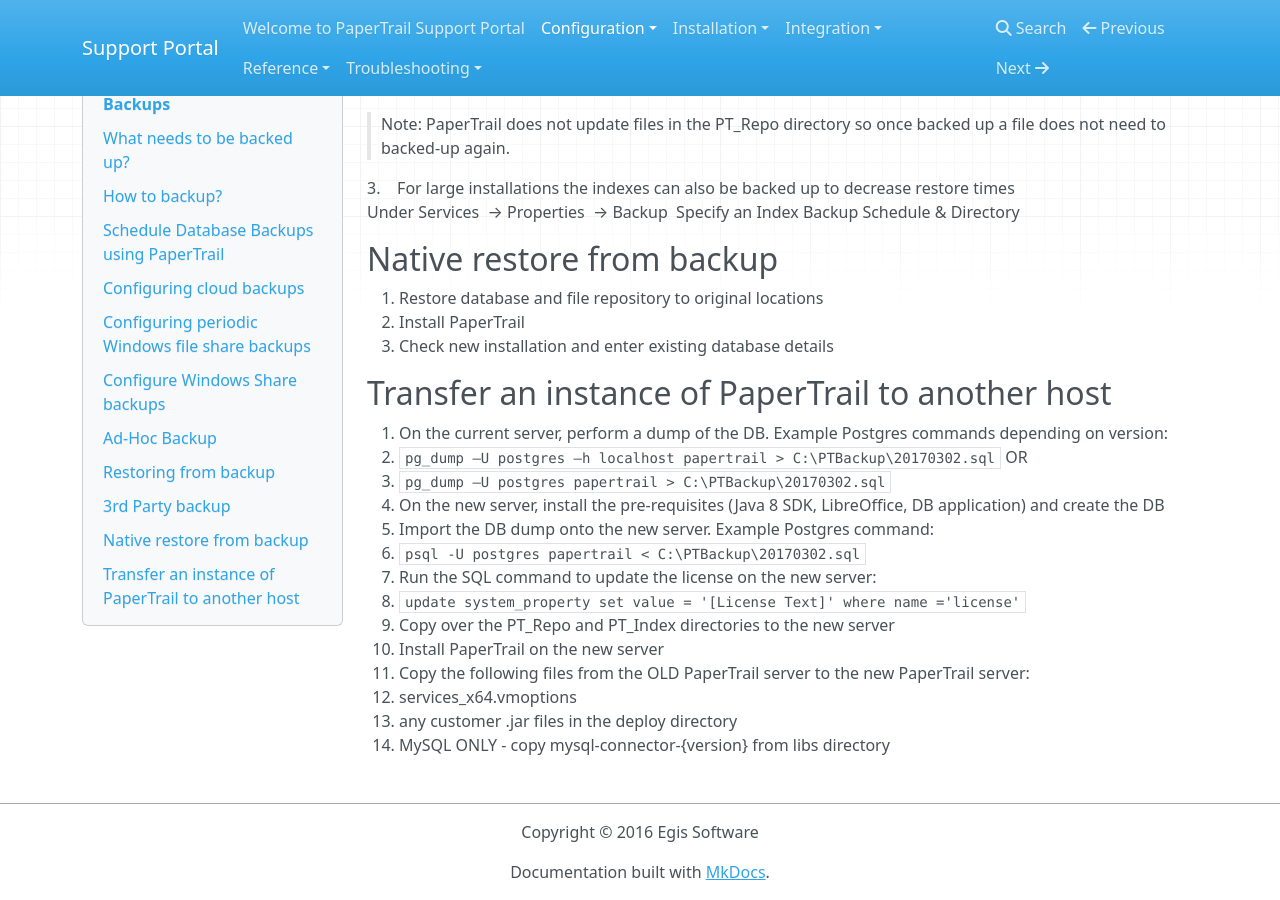
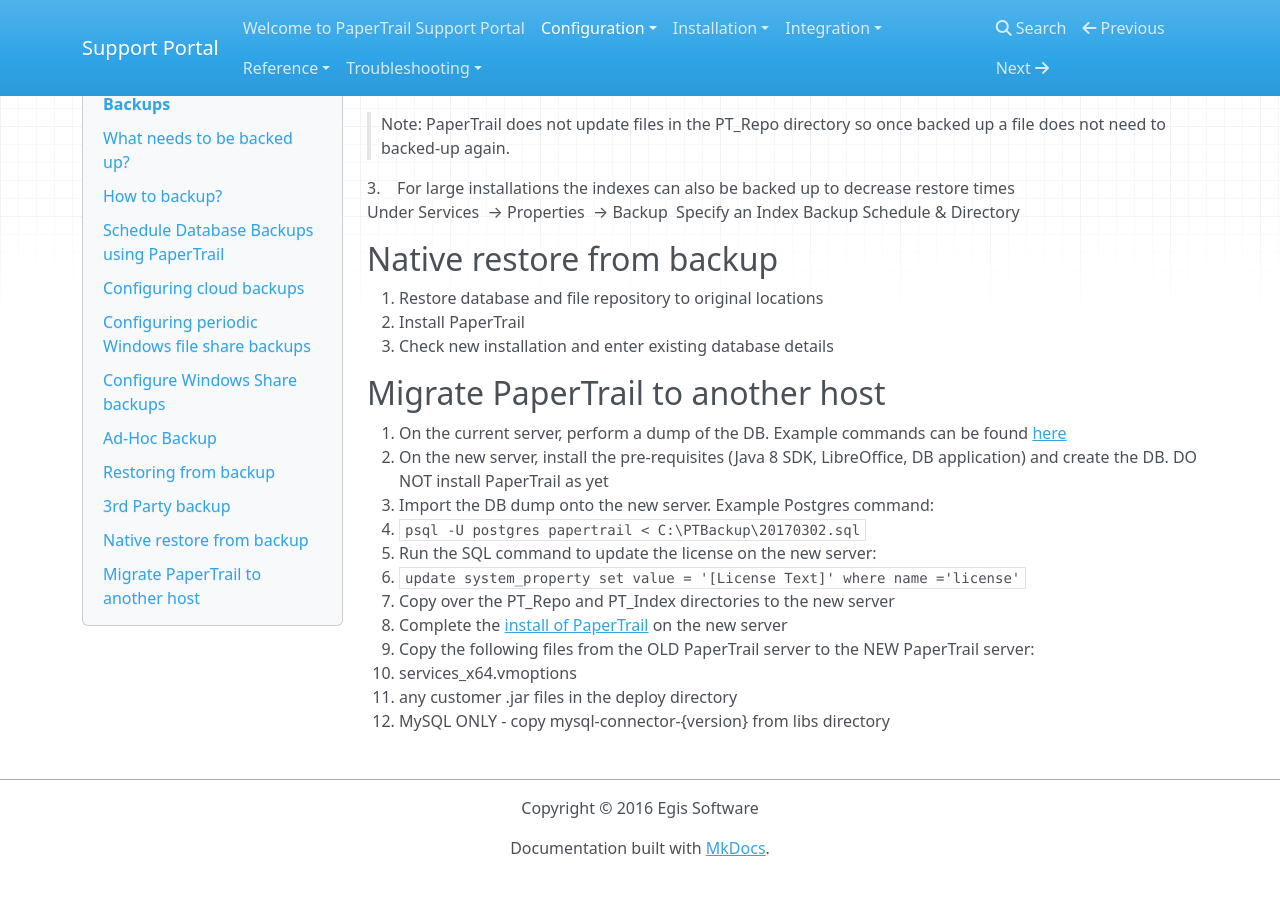
Before and after one commit to ryanegis/support-portal, an MkDocs documentation site: the page built from docs/Configuration/Backups.md, in a window 1280 px wide and 900 px high, scrolled down 1976 px. Built offline with MkDocs 1.6.1, drawn with Linux system fonts in a browser that asks for light colours; nearby versions of some CDN libraries; old or Windows-style settings are respelled for this version of MkDocs; after the commit the page ends 2852 px from its top, so only the background shows below that.

Commit message:
Update Backups.md

```diff
--- a/docs/Configuration/Backups.md
+++ b/docs/Configuration/Backups.md
@@ -129,18 +129,16 @@ Native restore from backup
 2. Install PaperTrail
 3. Check new installation and enter existing database details
 
-## Transfer an instance of PaperTrail to another host
-1. On the current server, perform a dump of the DB. Example Postgres commands depending on version:
- * `pg_dump –U postgres –h localhost papertrail > C:\PTBackup\20170302.sql` OR
- * `pg_dump –U postgres papertrail > C:\PTBackup\20170302.sql`
-2. On the new server, install the pre-requisites (Java 8 SDK, LibreOffice, DB application) and create the DB
+## Migrate PaperTrail to another host
+1. On the current server, perform a dump of the DB. Example commands can be found [here](http://support.papertrail.co.za/Configuration/Backups/#how-to-backup)
+2. On the new server, install the pre-requisites (Java 8 SDK, LibreOffice, DB application) and create the DB. DO NOT install PaperTrail as yet
 3. Import the DB dump onto the new server. Example Postgres command:
  * `psql -U postgres papertrail < C:\PTBackup\20170302.sql`
 4. Run the SQL command to update the license on the new server:
  * `update system_property set value = '[License Text]' where name ='license'`
 5. Copy over the PT_Repo and PT_Index directories to the new server
-6. Install PaperTrail on the new server
-7. Copy the following files from the OLD PaperTrail server to the new PaperTrail server:
+6. Complete the [install of PaperTrail](http://support.papertrail.co.za/Installation/server-installation/#installation) on the new server
+7. Copy the following files from the OLD PaperTrail server to the NEW PaperTrail server:
  * services_x64.vmoptions
  * any customer .jar files in the deploy directory
  * MySQL ONLY - copy mysql-connector-{version} from libs directory
```
